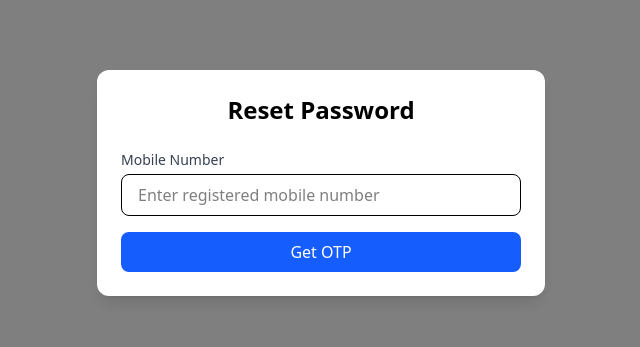
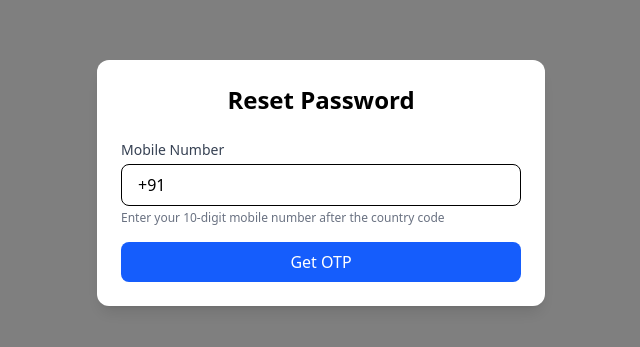
Before and after one commit to omkaruttirnaservice/careerjupiter.com, a React (Vite) app: page /create-password in a window 1280 px wide. Shown: the part 217-564 px from the top of the page, without its empty margins (319-959 px from the left). Built offline with nearby package versions, Linux system fonts and the light colour scheme.

Commit message:
feat : change herosection format and chagne forget and create password minor change

```diff
--- a/src/Pages/SignIn/CreatePasswordPage.jsx
+++ b/src/Pages/SignIn/CreatePasswordPage.jsx
@@ -1,6 +1,3 @@
-
-
-"use client"
 
 import { useState } from "react"
 import { useNavigate } from "react-router-dom"
@@ -8,34 +5,41 @@ import { Field, Form, Formik, ErrorMessage } from "formik"
 import * as Yup from "yup"
 import { toast } from "react-toastify"
 import { forgotPassword, verifyResetOtp, resetPassword } from "./Api" // Using your existing API functions
-import { FaEye, FaEyeSlash } from "react-icons/fa";
-
+import { FaEye, FaEyeSlash } from "react-icons/fa"
 
 function CreatePasswordPage() {
   const [step, setStep] = useState(1) // 1: Mobile, 2: OTP, 3: New Password
   const [mobileNumber, setMobileNumber] = useState("")
   const [referenceId, setReferenceId] = useState("")
   const [isLoading, setIsLoading] = useState(false)
-  const [showNewPassword, setShowNewPassword] = useState(false);
-  const [showConfirmPassword, setShowConfirmPassword] = useState(false);
+  const [showNewPassword, setShowNewPassword] = useState(false)
+  const [showConfirmPassword, setShowConfirmPassword] = useState(false)
 
   const navigate = useNavigate()
 
-  // Clean and validate mobile number before sending
-  const cleanMobileNumber = (mobile_no) => {
-    return mobile_no
-      .replace(/^\+91|^91/, "") // Remove country code if present
-      .replace(/\D/g, "") // Remove all non-digit characters
-      .trim()
+  // Extract the 10-digit number from the input (which includes the country code)
+  const extractMobileNumber = (input) => {
+    if (!input) return ""
+
+    // Remove all non-digit characters
+    const digitsOnly = input.replace(/\D/g, "")
+
+    // If the input starts with 91, remove it to get the 10-digit number
+    if (digitsOnly.startsWith("91") && digitsOnly.length > 2) {
+      return digitsOnly.substring(2)
     }
 
-  // Mobile number validation schema
+    return digitsOnly
+  }
+
+  // Validation schema for mobile number with country code
   const mobileValidationSchema = Yup.object().shape({
     mobile_no: Yup.string()
       .required("Mobile number is required")
-      .test("is-valid-mobile", "Invalid mobile number", (value) => {
-        const cleaned = cleanMobileNumber(value)
-        return /^[6-9]\d{9}$/.test(cleaned)
+      .test("valid-mobile", "Please enter a valid 10-digit mobile number", (value) => {
+        if (!value) return false
+        const mobileOnly = extractMobileNumber(value)
+        return mobileOnly.length === 10
       }),
   })
 
@@ -59,21 +63,23 @@ function CreatePasswordPage() {
   const handleSendOtp = async (values, { setSubmitting }) => {
     setIsLoading(true)
     try {
-      const cleanedMobile = cleanMobileNumber(values.mobile_no)
-      setMobileNumber(cleanedMobile)
+      // Extract the 10-digit number without country code
+      const mobileOnly = extractMobileNumber(values.mobile_no)
+      setMobileNumber(mobileOnly)
 
-      const response = await forgotPassword(cleanedMobile)
-    // console.log({response});
+      const response = await forgotPassword(mobileOnly)
+      console.log({ response })
 
       if (response.success) {
         setReferenceId(response.data.reference_id)
         setStep(2)
-        toast.success(response.usrMsg || "OTP.. sent successfully!")
+        toast.success(response.usrMsg || "OTP sent successfully!")
       } else {
-        toast.error(response.errMsg || "Failed to send OTP")
+        toast.error(response.usrMsg || "Failed to send OTP")
       }
     } catch (error) {
-      const errorMsg = error.response?.data?.errMsg || error.response?.data?.message || "Failed to send OTP"
+      const errorMsg =
+        error.response?.data?.errMsg || error.response?.data?.message || error.response?.usrMsg || "Failed to send OTP"
       toast.error(errorMsg)
     } finally {
       setIsLoading(false)
@@ -93,16 +99,14 @@ function CreatePasswordPage() {
 
       const response = await verifyResetOtp(payload)
 
-      // console.log('verfiy otp error', response)
-
       if (response.success) {
         setStep(3)
         toast.success(response.usrMsg || "OTP verified successfully!")
       } else {
-        toast.warning(response.message || "Invalid.. OTP")
+        toast.warning(response.message || "Invalid OTP")
       }
     } catch (error) {
-      const errorMsg = error.response?.data?.errMsg || error.response?.data?.message || "Invalid..... OTP"
+      const errorMsg = error.response?.data?.errMsg || error.response?.data?.message || "Invalid OTP"
       toast.error(errorMsg)
     } finally {
       setIsLoading(false)
@@ -121,7 +125,6 @@ function CreatePasswordPage() {
       }
 
       const response = await resetPassword(payload)
-      // console.log(resposne ,'responseeee')
 
       if (response.success) {
         toast.success(response.usrMsg || "Password updated successfully!")
@@ -148,18 +151,33 @@ function CreatePasswordPage() {
 
         {/* Step 1: Mobile Number Input */}
         {step === 1 && (
-        <Formik initialValues={{ mobile_no: "" }} validationSchema={mobileValidationSchema} onSubmit={handleSendOtp}>
-          {({ isSubmitting }) => (
+          <Formik
+            initialValues={{ mobile_no: "+91" }}
+            validationSchema={mobileValidationSchema}
+            onSubmit={handleSendOtp}
+          >
+            {({ isSubmitting, values, setFieldValue, handleChange }) => (
               <Form className="space-y-4">
                 <div>
                   <label className="block text-sm font-medium text-gray-700 mb-1">Mobile Number</label>
+                  <div className="relative">
                     <Field
                       name="mobile_no"
                       type="tel"
-                  placeholder="Enter registered mobile number"
+                      placeholder="Enter 10-digit mobile number"
                       className="w-full px-4 py-2 border rounded-lg focus:ring-blue-500 focus:border-blue-500"
+                      onChange={(e) => {
+                        // Ensure the input always starts with +91
+                        let value = e.target.value
+                        if (!value.startsWith("+91")) {
+                          value = "+91" + value.replace(/^\+91/, "")
+                        }
+                        setFieldValue("mobile_no", value)
+                      }}
                     />
+                  </div>
                   <ErrorMessage name="mobile_no" component="div" className="text-red-500 text-sm mt-1" />
+                  <p className="text-xs text-gray-500 mt-1">Enter your 10-digit mobile number after the country code</p>
                 </div>
 
                 <button
@@ -189,7 +207,7 @@ function CreatePasswordPage() {
                     className="w-full px-4 py-2 border rounded-lg focus:ring-blue-500 focus:border-blue-500"
                   />
                   <ErrorMessage name="otp" component="div" className="text-red-500 text-sm mt-1" />
-                <p className="text-sm text-gray-500 mt-2">OTP sent to {mobileNumber}</p>
+                  <p className="text-sm text-gray-500 mt-2">OTP sent to +91 {mobileNumber}</p>
                 </div>
 
                 <button
@@ -223,9 +241,7 @@ function CreatePasswordPage() {
               <Form className="space-y-4">
                 {/* New Password Field */}
                 <div>
-              <label className="block text-sm font-medium text-gray-700 mb-1">
-                New Password
-              </label>
+                  <label className="block text-sm font-medium text-gray-700 mb-1">New Password</label>
                   <div className="relative">
                     <Field
                       name="new_password"
@@ -245,18 +261,12 @@ function CreatePasswordPage() {
                       )}
                     </button>
                   </div>
-              <ErrorMessage
-                name="new_password"
-                component="div"
-                className="text-red-500 text-sm mt-1"
-              />
+                  <ErrorMessage name="new_password" component="div" className="text-red-500 text-sm mt-1" />
                 </div>
 
                 {/* Confirm Password Field */}
                 <div>
-              <label className="block text-sm font-medium text-gray-700 mb-1">
-                Confirm Password
-              </label>
+                  <label className="block text-sm font-medium text-gray-700 mb-1">Confirm Password</label>
                   <div className="relative">
                     <Field
                       name="confirm_password"
@@ -276,11 +286,7 @@ function CreatePasswordPage() {
                       )}
                     </button>
                   </div>
-              <ErrorMessage
-                name="confirm_password"
-                component="div"
-                className="text-red-500 text-sm mt-1"
-              />
+                  <ErrorMessage name="confirm_password" component="div" className="text-red-500 text-sm mt-1" />
                 </div>
 
                 {/* Submit Button */}
@@ -304,8 +310,6 @@ function CreatePasswordPage() {
             )}
           </Formik>
         )}
-
-
       </div>
     </div>
   )
--- a/src/Pages/SignIn/ForgetPasswordPage.jsx
+++ b/src/Pages/SignIn/ForgetPasswordPage.jsx
@@ -1,6 +1,3 @@
-
-
-"use client"
 
 import { useState } from "react"
 import { useNavigate } from "react-router-dom"
@@ -8,34 +5,41 @@ import { Field, Form, Formik, ErrorMessage } from "formik"
 import * as Yup from "yup"
 import { toast } from "react-toastify"
 import { forgotPassword, verifyResetOtp, resetPassword } from "./Api" // Using your existing API functions
-import { FaEye, FaEyeSlash } from "react-icons/fa";
-
+import { FaEye, FaEyeSlash } from "react-icons/fa"
 
 function ForgetPasswordPage() {
   const [step, setStep] = useState(1) // 1: Mobile, 2: OTP, 3: New Password
   const [mobileNumber, setMobileNumber] = useState("")
   const [referenceId, setReferenceId] = useState("")
   const [isLoading, setIsLoading] = useState(false)
-  const [showNewPassword, setShowNewPassword] = useState(false);
-  const [showConfirmPassword, setShowConfirmPassword] = useState(false);
+  const [showNewPassword, setShowNewPassword] = useState(false)
+  const [showConfirmPassword, setShowConfirmPassword] = useState(false)
 
   const navigate = useNavigate()
 
-  // Clean and validate mobile number before sending
-  const cleanMobileNumber = (mobile_no) => {
-    return mobile_no
-      .replace(/^\+91|^91/, "") // Remove country code if present
-      .replace(/\D/g, "") // Remove all non-digit characters
-      .trim()
+  // Extract the 10-digit number from the input (which includes the country code)
+  const extractMobileNumber = (input) => {
+    if (!input) return ""
+
+    // Remove all non-digit characters
+    const digitsOnly = input.replace(/\D/g, "")
+
+    // If the input starts with 91, remove it to get the 10-digit number
+    if (digitsOnly.startsWith("91") && digitsOnly.length > 2) {
+      return digitsOnly.substring(2)
     }
 
-  // Mobile number validation schema
+    return digitsOnly
+  }
+
+  // Validation schema for mobile number with country code
   const mobileValidationSchema = Yup.object().shape({
     mobile_no: Yup.string()
       .required("Mobile number is required")
-      .test("is-valid-mobile", "Invalid mobile number", (value) => {
-        const cleaned = cleanMobileNumber(value)
-        return /^[6-9]\d{9}$/.test(cleaned)
+      .test("valid-mobile", "Please enter a valid 10-digit mobile number", (value) => {
+        if (!value) return false
+        const mobileOnly = extractMobileNumber(value)
+        return mobileOnly.length === 10
       }),
   })
 
@@ -59,21 +63,23 @@ function ForgetPasswordPage() {
   const handleSendOtp = async (values, { setSubmitting }) => {
     setIsLoading(true)
     try {
-      const cleanedMobile = cleanMobileNumber(values.mobile_no)
-      setMobileNumber(cleanedMobile)
+      // Extract the 10-digit number without country code
+      const mobileOnly = extractMobileNumber(values.mobile_no)
+      setMobileNumber(mobileOnly)
 
-      const response = await forgotPassword(cleanedMobile)
-    // console.log({response});
+      const response = await forgotPassword(mobileOnly)
+      console.log({ response })
 
       if (response.success) {
         setReferenceId(response.data.reference_id)
         setStep(2)
-        toast.success(response.usrMsg || "OTP.. sent successfully!")
+        toast.success(response.usrMsg || "OTP sent successfully!")
       } else {
-        toast.error(response.errMsg || "Failed to send OTP")
+        toast.error(response.usrMsg || "Failed to send OTP")
       }
     } catch (error) {
-      const errorMsg = error.response?.data?.errMsg || error.response?.data?.message || "Failed to send OTP"
+      const errorMsg =
+        error.response?.data?.errMsg || error.response?.data?.message || error.response?.usrMsg || "Failed to send OTP"
       toast.error(errorMsg)
     } finally {
       setIsLoading(false)
@@ -93,16 +99,14 @@ function ForgetPasswordPage() {
 
       const response = await verifyResetOtp(payload)
 
-      // console.log('verfiy otp error', response)
-
       if (response.success) {
         setStep(3)
         toast.success(response.usrMsg || "OTP verified successfully!")
       } else {
-        toast.warning(response.message || "Invalid.. OTP")
+        toast.warning(response.message || "Invalid OTP")
       }
     } catch (error) {
-      const errorMsg = error.response?.data?.errMsg || error.response?.data?.message || "Invalid..... OTP"
+      const errorMsg = error.response?.data?.errMsg || error.response?.data?.message || "Invalid OTP"
       toast.error(errorMsg)
     } finally {
       setIsLoading(false)
@@ -121,7 +125,6 @@ function ForgetPasswordPage() {
       }
 
       const response = await resetPassword(payload)
-      // console.log(resposne ,'responseeee')
 
       if (response.success) {
         toast.success(response.usrMsg || "Password updated successfully!")
@@ -148,18 +151,33 @@ function ForgetPasswordPage() {
 
         {/* Step 1: Mobile Number Input */}
         {step === 1 && (
-        <Formik initialValues={{ mobile_no: "" }} validationSchema={mobileValidationSchema} onSubmit={handleSendOtp}>
-          {({ isSubmitting }) => (
+          <Formik
+            initialValues={{ mobile_no: "+91" }}
+            validationSchema={mobileValidationSchema}
+            onSubmit={handleSendOtp}
+          >
+            {({ isSubmitting, values, setFieldValue, handleChange }) => (
               <Form className="space-y-4">
                 <div>
                   <label className="block text-sm font-medium text-gray-700 mb-1">Mobile Number</label>
+                  <div className="relative">
                     <Field
                       name="mobile_no"
                       type="tel"
-                  placeholder="Enter registered mobile number"
+                      placeholder="Enter 10-digit mobile number"
                       className="w-full px-4 py-2 border rounded-lg focus:ring-blue-500 focus:border-blue-500"
+                      onChange={(e) => {
+                        // Ensure the input always starts with +91
+                        let value = e.target.value
+                        if (!value.startsWith("+91")) {
+                          value = "+91" + value.replace(/^\+91/, "")
+                        }
+                        setFieldValue("mobile_no", value)
+                      }}
                     />
+                  </div>
                   <ErrorMessage name="mobile_no" component="div" className="text-red-500 text-sm mt-1" />
+                  <p className="text-xs text-gray-500 mt-1">Enter your 10-digit mobile number after the country code</p>
                 </div>
 
                 <button
@@ -189,7 +207,7 @@ function ForgetPasswordPage() {
                     className="w-full px-4 py-2 border rounded-lg focus:ring-blue-500 focus:border-blue-500"
                   />
                   <ErrorMessage name="otp" component="div" className="text-red-500 text-sm mt-1" />
-                <p className="text-sm text-gray-500 mt-2">OTP sent to {mobileNumber}</p>
+                  <p className="text-sm text-gray-500 mt-2">OTP sent to +91 {mobileNumber}</p>
                 </div>
 
                 <button
@@ -223,9 +241,7 @@ function ForgetPasswordPage() {
               <Form className="space-y-4">
                 {/* New Password Field */}
                 <div>
-              <label className="block text-sm font-medium text-gray-700 mb-1">
-                New Password
-              </label>
+                  <label className="block text-sm font-medium text-gray-700 mb-1">New Password</label>
                   <div className="relative">
                     <Field
                       name="new_password"
@@ -245,18 +261,12 @@ function ForgetPasswordPage() {
                       )}
                     </button>
                   </div>
-              <ErrorMessage
-                name="new_password"
-                component="div"
-                className="text-red-500 text-sm mt-1"
-              />
+                  <ErrorMessage name="new_password" component="div" className="text-red-500 text-sm mt-1" />
                 </div>
 
                 {/* Confirm Password Field */}
                 <div>
-              <label className="block text-sm font-medium text-gray-700 mb-1">
-                Confirm Password
-              </label>
+                  <label className="block text-sm font-medium text-gray-700 mb-1">Confirm Password</label>
                   <div className="relative">
                     <Field
                       name="confirm_password"
@@ -276,11 +286,7 @@ function ForgetPasswordPage() {
                       )}
                     </button>
                   </div>
-              <ErrorMessage
-                name="confirm_password"
-                component="div"
-                className="text-red-500 text-sm mt-1"
-              />
+                  <ErrorMessage name="confirm_password" component="div" className="text-red-500 text-sm mt-1" />
                 </div>
 
                 {/* Submit Button */}
@@ -304,8 +310,6 @@ function ForgetPasswordPage() {
             )}
           </Formik>
         )}
-
-
       </div>
     </div>
   )
```
Also changed, not shown: src/Layouts/HeroSection.jsx (+7 -5 lines), src/Layouts/IQtestBanner.jsx (+48 -6 lines), src/Layouts/Nav.jsx (+14 -6 lines), 1 other file (tests, documents, lock files or other folders). Lines whose indentation alone changed are shown as unchanged.
